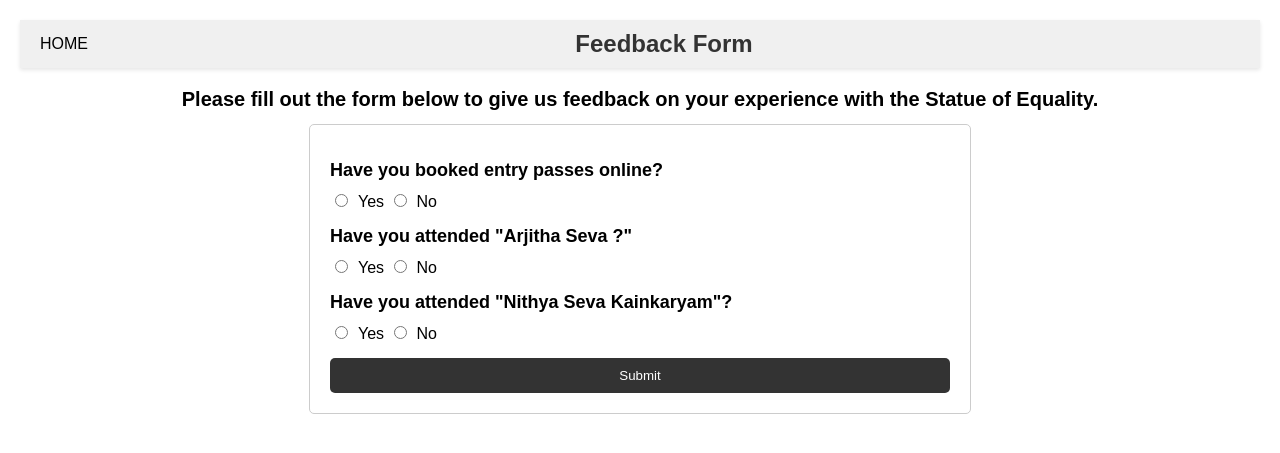
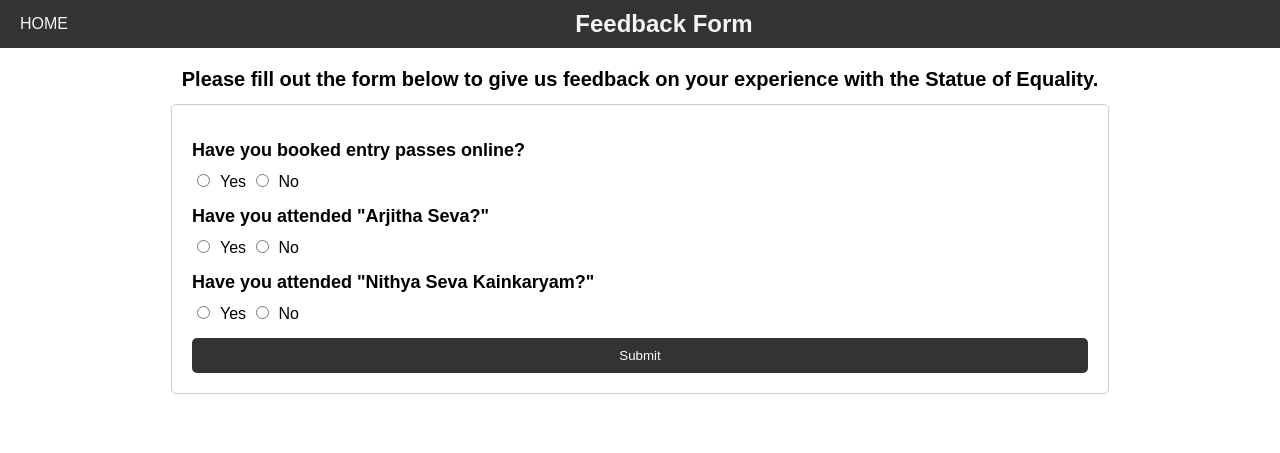
Before and after one commit to Pavantext/SOE, a Django app: page / in a window 1280 px wide. Shown: the top 453 px of the page. Run offline with Django 5.2, Linux system fonts and the light colour scheme.

Commit message:
Added CSS

```diff
--- a/App/static/css/styles.css
+++ b/App/static/css/styles.css
@@ -1,70 +1,71 @@
 /* General Styles */
 body {
-    font-family: Arial, sans-serif; /* Set a clean, readable font */
-    margin: 0; /* Remove default margin from body */
-    padding: 20px; /* Add some breathing room around the content */
+    font-family: Arial, sans-serif;
+    margin: 0;
   }
 
   header {
-    display: flex; /* Arrange header elements horizontally */
-    justify-content: space-between; /* Space elements evenly */
-    align-items: center; /* Align vertically */
-    background-color: #f0f0f0; /* Light gray background */
-    padding: 10px 20px; /* Add some padding for visual separation */
-    box-shadow: 0 2px 4px rgba(0, 0, 0, 0.1); /* Subtle shadow effect */
+    display: flex;
+    justify-content: space-between;
+    align-items: center;
+    background-color: #333333;
+    padding: 10px 20px;
+    position: sticky;
+    top: 0;
   }
 
   header h1,
   header a {
-    margin: 0; /* Remove default margin */
-    padding: 0; /* Remove default padding */
+    margin: 0;
+    padding: 0;
   }
 
   header a {
-    color: #000; /* Black text for links */
-    text-decoration: none; /* Remove underline from links */
+    color: whitesmoke;
+    text-decoration: none;
   }
 
   header h1 {
-    font-size: 24px; /* Adjust heading size as needed */
-    color: #333; /* Darker text for heading */
+    font-size: 24px;
+    color: whitesmoke;
   }
 
   nav {
-    flex: 1; /* Allow navigation to take up remaining space */
+    flex: 1;
   }
 
   h1 {
-    text-align: center; /* Center the main heading */
-    margin-top: 20px; /* Add some space after the header */
-    font-size: 20px; /* Adjust heading size as needed */
+    text-align: center;
+    margin-top: 20px;
+    font-size: 20px;
   }
 
   form {
-    display: flex; /* Arrange form elements horizontally */
-    flex-direction: column; /* Stack elements vertically */
-    width: 50%; /* Set form width to half the viewport */
-    margin: 0 auto; /* Center the form horizontally */
-    padding: 20px; /* Add padding for visual separation */
-    border: 1px solid #ccc; /* Light border around the form */
-    border-radius: 5px; /* Rounded corners for a softer look */
+    display: flex;
+    flex-direction: column;
+    width: 70%;
+    margin: 0 auto;
+    padding: 20px;
+    border: 1px solid #ccc;
+    border-radius: 5px;
   }
 
   h2 {
-    font-size: 18px; /* Adjust subheading size as needed */
-    margin-bottom: 10px; /* Add some space after subheadings */
+    font-size: 18px;
+    margin-bottom: 10px;
   }
 
   input[type="radio"] {
-    margin-right: 10px; /* Add spacing between radio buttons and labels */
+    margin-right: 10px;
+    accent-color: #333333;
   }
 
   button[type="submit"] {
-    background-color: #333; /* Darker blue for the submit button */
-    color: #fff; /* White text for submit button */
-    padding: 10px 20px; /* Adjust button padding */
-    border: none; /* Remove default button border */
-    border-radius: 5px; /* Rounded corners for buttons */
-    cursor: pointer; /* Indicate clickable action */
-    margin-top: 15px; /* Add spacing above the button */
+    background-color: #333;
+    color: #fff;
+    padding: 10px 20px;
+    border: none;
+    border-radius: 5px;
+    cursor: pointer;
+    margin-top: 15px;
   }
--- a/App/templates/home.html
+++ b/App/templates/home.html
@@ -25,12 +25,12 @@
             <h2>Have you booked entry passes online?</h2>
             <input type="radio" name="booking" value="yes">Yes
             <input type="radio" name="booking" value="no">No
-            <h2>Have you attended "Arjitha Seva	?"</h2>
+            <h2>Have you attended "Arjitha Seva?"</h2>
             <input type="radio" name="seva" value="yes">Yes
             <input type="radio" name="seva" value="no">No
-            <h2>Have you attended "Nithya Seva Kainkaryam"?</h2>
-            <input type="radio" name="seva" value="yes">Yes
-            <input type="radio" name="seva" value="no">No
+            <h2>Have you attended "Nithya Seva Kainkaryam?"</h2>
+            <input type="radio" name="nithya_seva" value="yes">Yes
+            <input type="radio" name="nithya_seva" value="no">No
             {{ form.as_p }}
         </div>
         <button type="submit">Submit</button>
```
